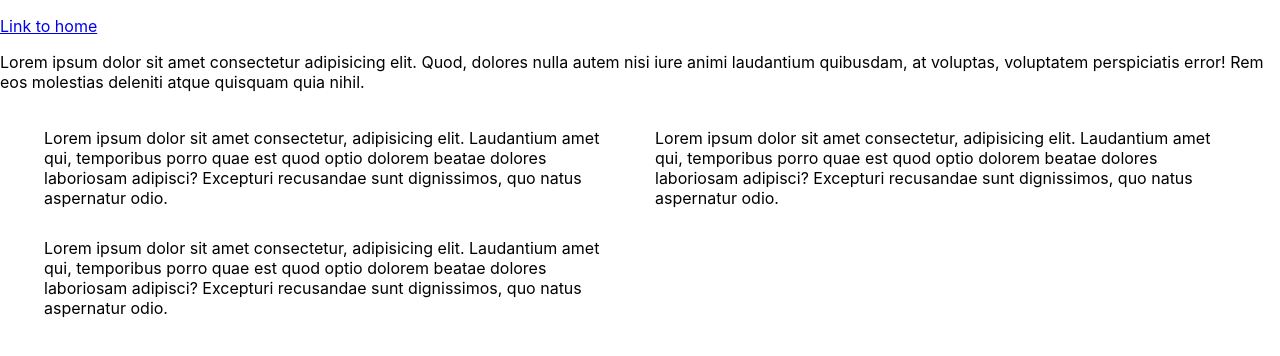
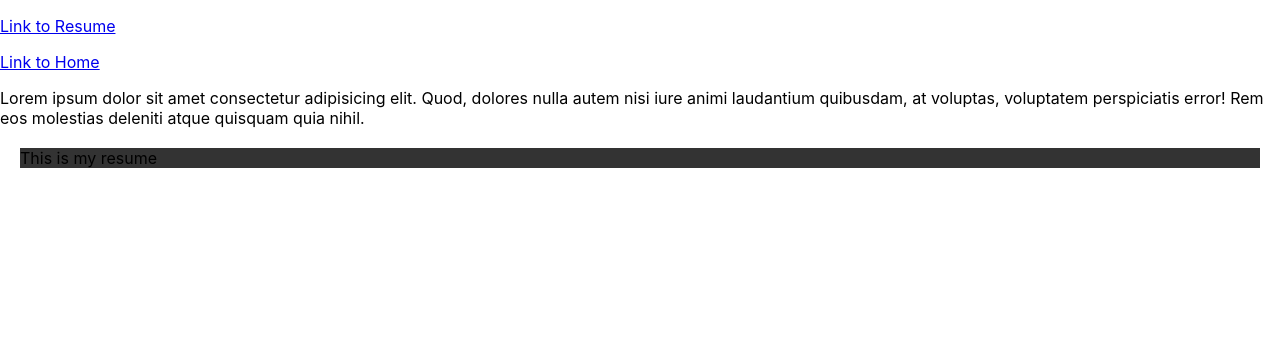
Before and after one commit to BKrowchuk/cv, a React (Create React App) app: page /cv/Resume in a window 1280 px wide. Shown: the top 356 px of the page. Built offline with nearby package versions, Linux system fonts and the light colour scheme.

Commit message:
file structure

```diff
--- a/src/App.js
+++ b/src/App.js
@@ -1,7 +1,8 @@
 import "./App.css";
 import Layout from "./layouts/Layout";
 import { BrowserRouter as Router, Route, Switch } from "react-router-dom";
-import Homepage from "./pages/Homepage";
+import Homepage from "./homepage/Homepage";
+import Resume from "./resume/Resume";
 // import { createTheme, ThemeProvider } from "@material-ui/core";
 
 function App() {
@@ -9,11 +10,11 @@ function App() {
     <Router>
       <Layout>
         <Switch>
-          <Route path="/">
+          <Route exact path="/cv/">
             <Homepage />
           </Route>
-          <Route exact path="/Resume">
-            <Homepage />
+          <Route exact path="/cv/Resume">
+            <Resume />
           </Route>
         </Switch>
       </Layout>
--- a/src/layouts/Layout.js
+++ b/src/layouts/Layout.js
@@ -8,6 +8,7 @@ const useStyles = makeStyles({
     marginTop: "20px",
     marginLeft: "20px",
     marginRight: "20px",
+    background: "#333333",
     // padding: "5px 20px 20px",
   },
 });
@@ -19,8 +20,11 @@ export default function Layout({ children }) {
     <div>
       {/* <Navbar></Navbar> */}
       <div>
-        <Link to="/" className={classes.link}>
-          <p>Link to home</p>
+        <Link to="/cv/Resume/" className={classes.link}>
+          <p>Link to Resume</p>
+        </Link>
+        <Link to="/cv/" className={classes.link}>
+          <p>Link to Home</p>
         </Link>
         <p>
           Lorem ipsum dolor sit amet consectetur adipisicing elit. Quod, dolores
--- /dev/null
+++ b/src/resume/Resume.js
@@ -0,0 +1,9 @@
+const Resume = () => {
+  return (
+    <div>
+      <p>This is my resume</p>
+    </div>
+  );
+};
+
+export default Resume;
```
Also changed, not shown: src/homepage/Homepage.js (renamed from src/pages/Homepage.js).
